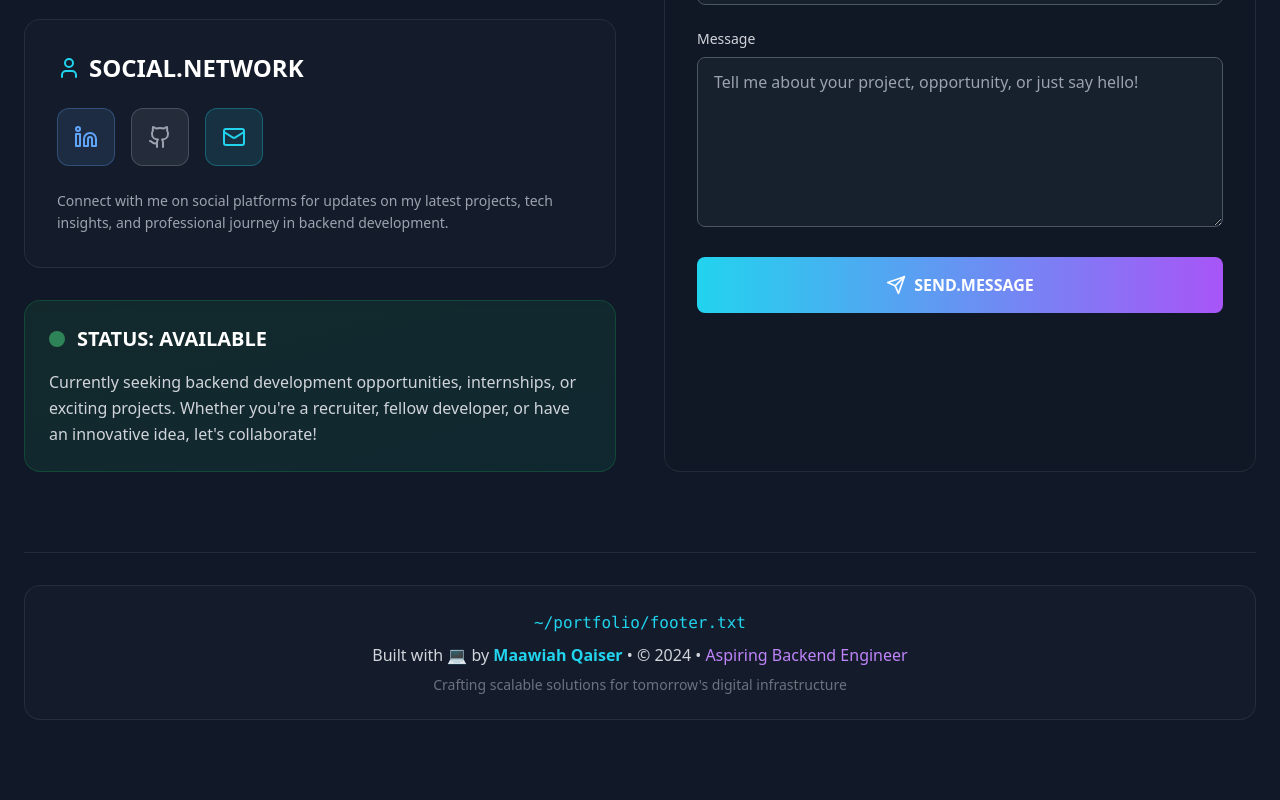
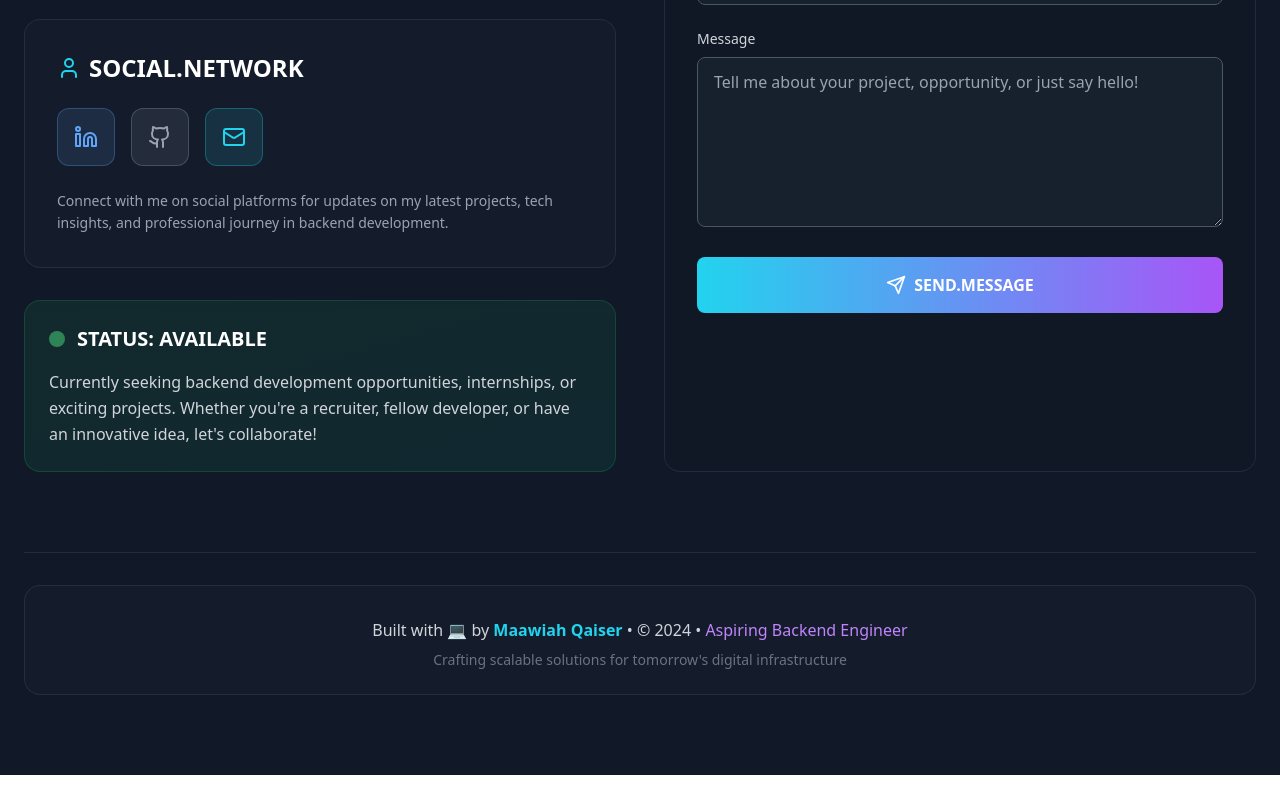
Before and after one commit to Code-With-Mavia/personal-portfolio, a React (Vite) app: page / in a window 1280 px wide. Shown: the part 6365-7165 px from the top of the page. After the commit the page ends 7140 px from the top, so only its background shows below. Built offline with nearby package versions, Linux system fonts and the light colour scheme.

Commit message:
Update Contact.tsx

```diff
--- a/src/components/Contact.tsx
+++ b/src/components/Contact.tsx
@@ -311,7 +311,7 @@ const Contact = () => {
           <div className="mt-20 pt-8 border-t border-gray-700/50 text-center">
             <div className="bg-gray-800/30 backdrop-blur-sm rounded-2xl p-6 border border-gray-700/50">
               <p className="text-gray-400 mb-2">
-                <span className="text-cyan-400 font-mono">~/portfolio/footer.txt</span>
+                <span className="text-cyan-400 font-mono"></span>
               </p>
               <p className="text-gray-300">
                 Built with 💻 by <span className="text-cyan-400 font-semibold">Maawiah Qaiser</span> • © 2024 •
```
